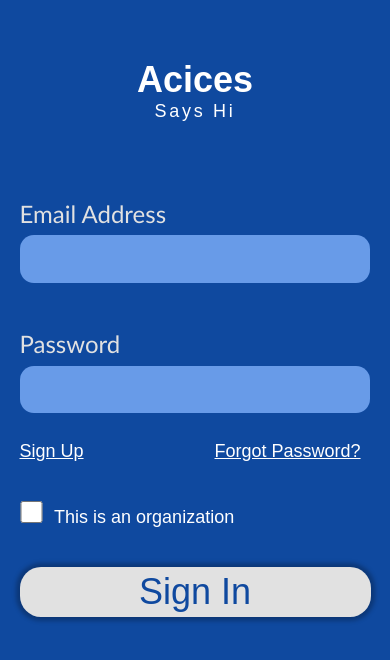
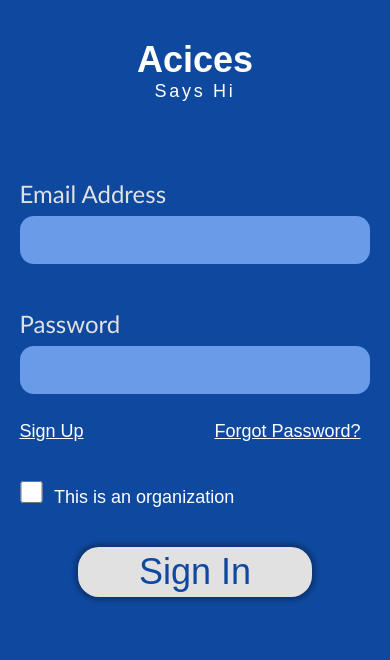
Before and after one commit to Lensatom/Lens-TecT, a Next.js app: page / in a window 390 px wide. Shown: the top 660 px of the page. Built offline with nearby package versions, Linux system fonts and the light colour scheme.

Commit message:
lenstect

```diff
--- a/styles/Login.module.css
+++ b/styles/Login.module.css
@@ -8,7 +8,7 @@
     .heading{
         position: relative;
         width: 100%;
-        margin-top: 15%;
+        margin-top: 10%;
         float: left;
         font-style: normal;
         font-weight: bold;
@@ -87,9 +87,9 @@
     }
     .button{
         position: relative;
-        width: 90%;
+        width: 60%;
         height: 50px;
-        margin-left: 5%;
+        margin-left: 20%;
         margin-top: 10%;
         background: #E1E1E1;
         border: 0;
```
